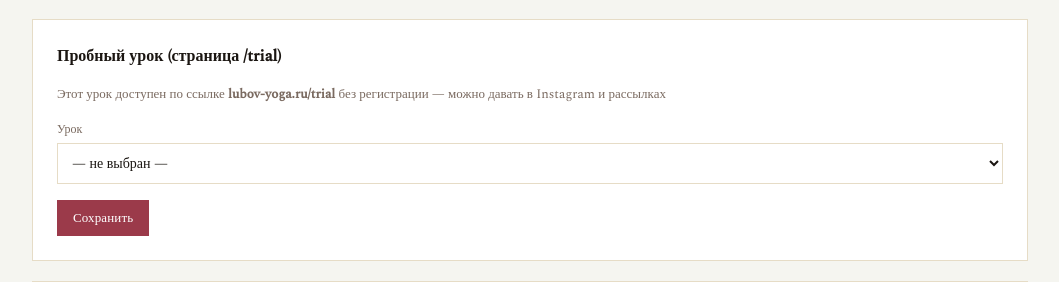
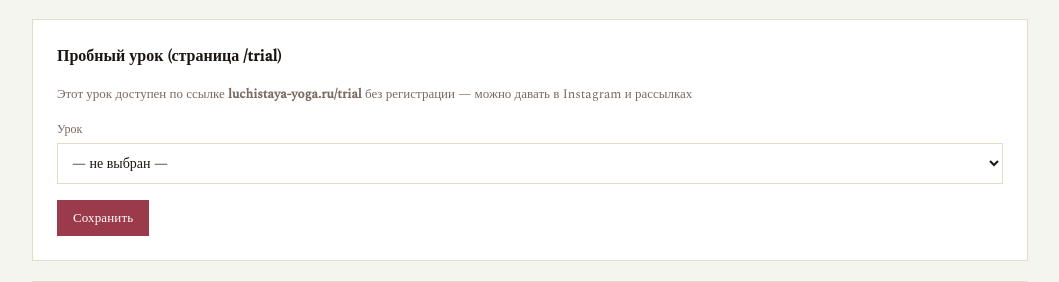
Before and after one commit to magiccatressa-source/Site, a PHP site: page /admin/settings.php in a window 1280 px wide. Shown: the part 1071-1353 px from the top of the page, without its empty margins (220-1279 px from the left). Run offline with PHP 8.4, Linux system fonts and the light colour scheme; the visitor is signed in with stand-in values (Sample User, id 1); data comes from the database, SQL or seed files in the repository; data that the repository does not hold is empty; a stand-in replaces the project's code that opens the database connection; some libraries are stand-ins or nearby versions; some web fonts are replaced.

Commit message:
Исправить домен в описании пробного урока: luchistaya-yoga.ru
Co-Authored-By: Claude Sonnet 4.6 <noreply@anthropic.com>

```diff
--- a/admin/settings.php
+++ b/admin/settings.php
@@ -73,7 +73,7 @@ $admin = require_admin();
     <!-- Trial lesson -->
     <div class="acard">
       <div class="acard-title">Пробный урок (страница /trial)</div>
-      <p style="font-size:13px;color:var(--muted);margin-bottom:16px">Этот урок доступен по ссылке <strong>lubov-yoga.ru/trial</strong> без регистрации — можно давать в Instagram и рассылках</p>
+      <p style="font-size:13px;color:var(--muted);margin-bottom:16px">Этот урок доступен по ссылке <strong>luchistaya-yoga.ru/trial</strong> без регистрации — можно давать в Instagram и рассылках</p>
       <form id="trialForm">
         <?= csrf_field() ?>
         <div class="form-group">
```
